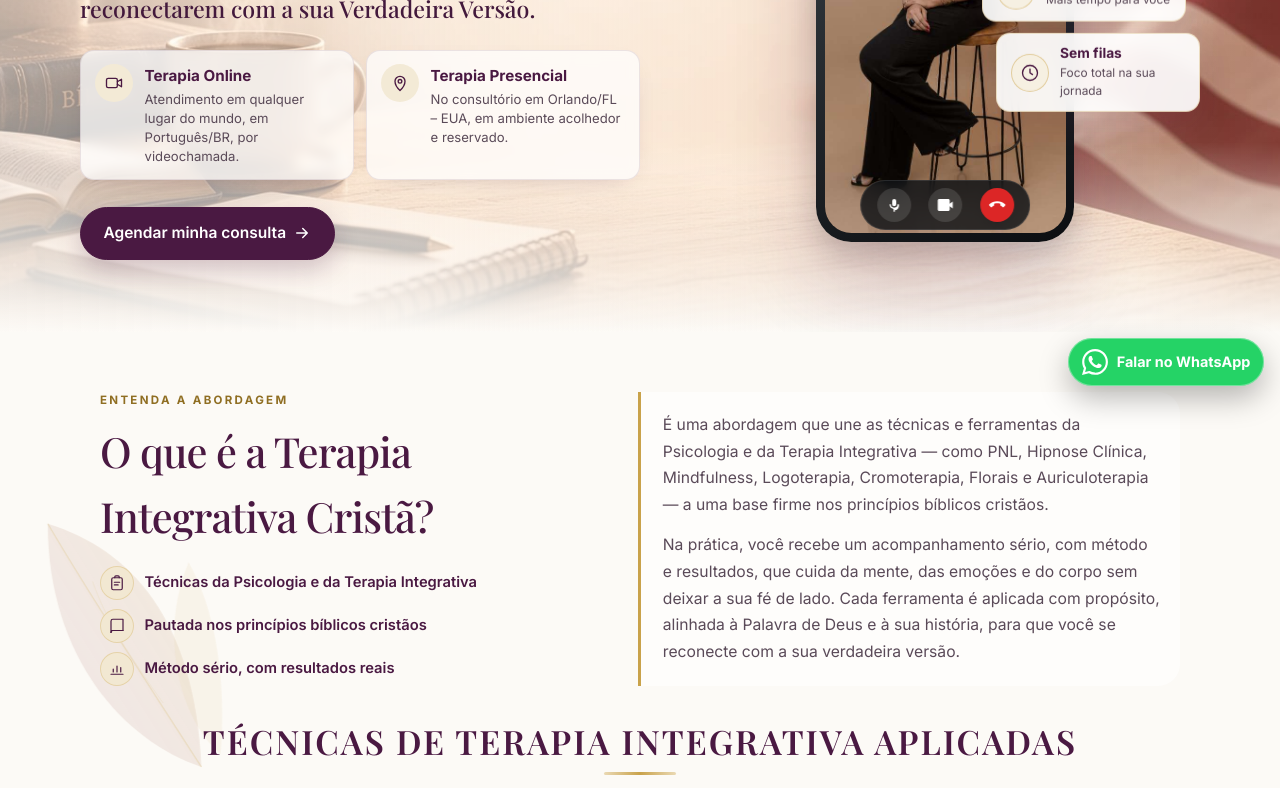
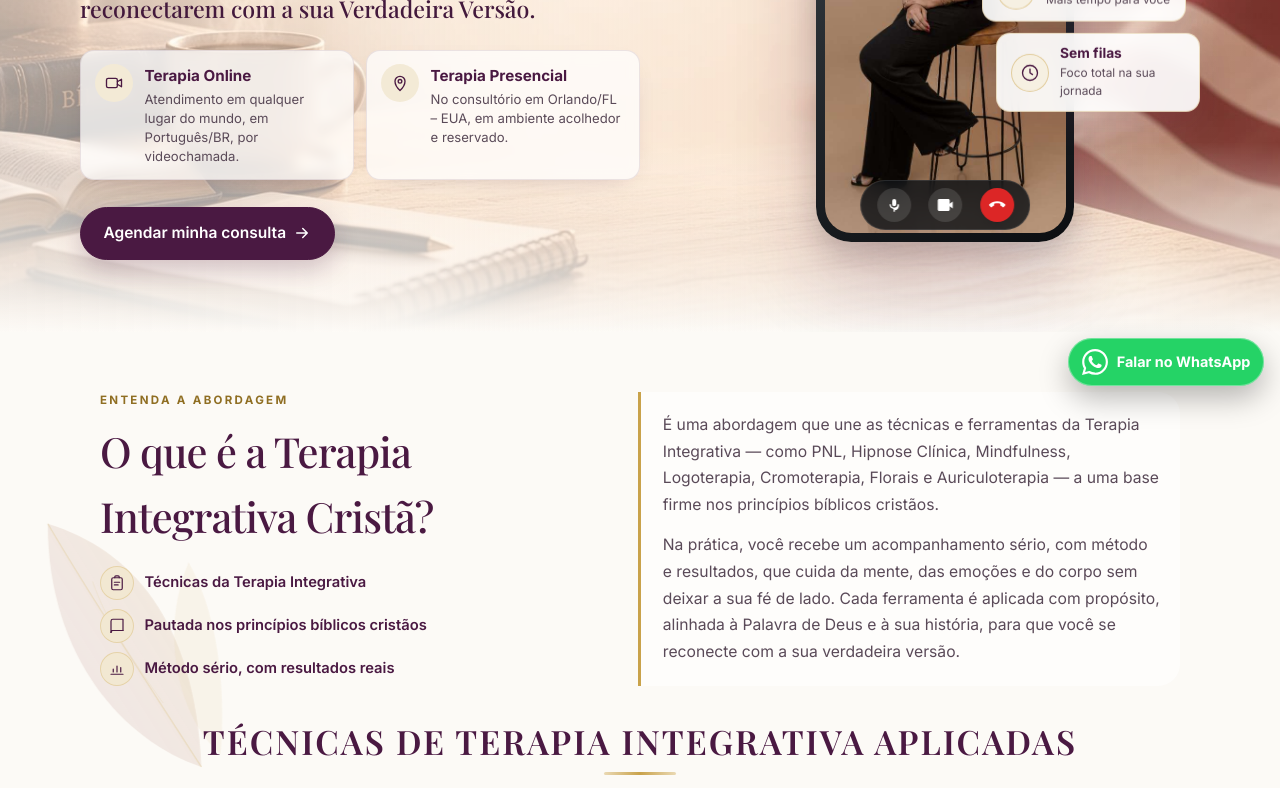
Before and after one commit to Gegeudiz/gleice-alleyne-site, a React (Vite) app: page / in a window 1280 px wide. Shown: the part 398-1186 px from the top of the page. Built offline with nearby package versions, Linux system fonts and the light colour scheme; a web font is replaced by a local one.

Commit message:
Remove menções a Psicologia (terapeuta, não psicóloga)
Co-authored-by: Cursor <cursoragent@cursor.com>

```diff
--- a/src/content/site.ts
+++ b/src/content/site.ts
@@ -109,12 +109,12 @@ export const site = {
     title: "O que é a Terapia Integrativa Cristã?",
     /** Explicação curta — parágrafos exibidos abaixo do título */
     intro: [
-      "É uma abordagem que une as técnicas e ferramentas da Psicologia e da Terapia Integrativa — como PNL, Hipnose Clínica, Mindfulness, Logoterapia, Cromoterapia, Florais e Auriculoterapia — a uma base firme nos princípios bíblicos cristãos.",
+      "É uma abordagem que une as técnicas e ferramentas da Terapia Integrativa — como PNL, Hipnose Clínica, Mindfulness, Logoterapia, Cromoterapia, Florais e Auriculoterapia — a uma base firme nos princípios bíblicos cristãos.",
       "Na prática, você recebe um acompanhamento sério, com método e resultados, que cuida da mente, das emoções e do corpo sem deixar a sua fé de lado. Cada ferramenta é aplicada com propósito, alinhada à Palavra de Deus e à sua história, para que você se reconecte com a sua verdadeira versão.",
     ],
     /** Três pilares resumidos (ícone + frase) */
     pillars: [
-      { icon: "clipboard" as const, label: "Técnicas da Psicologia e da Terapia Integrativa" },
+      { icon: "clipboard" as const, label: "Técnicas da Terapia Integrativa" },
       { icon: "book" as const, label: "Pautada nos princípios bíblicos cristãos" },
       { icon: "chart" as const, label: "Método sério, com resultados reais" },
     ],
```
